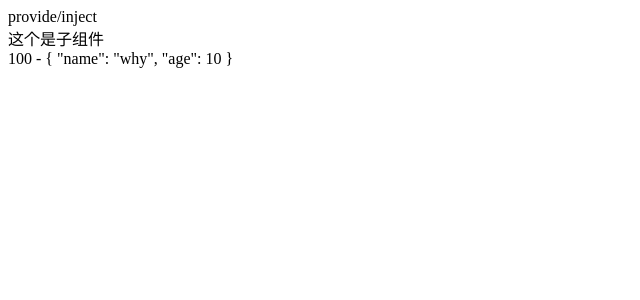
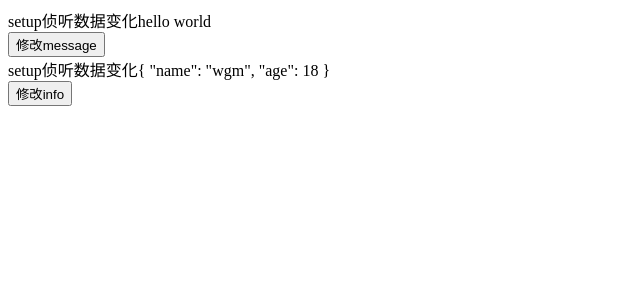
Before and after one commit to wgm0813/setup-demo, a Vue app: page / in a window 1280 px wide. Shown: the top 300 px of the page, without its empty margins (0-640 px from the left). Built offline with nearby package versions, Linux system fonts and the light colour scheme.

Commit message:
setup侦听数据变化watch

```diff
--- /dev/null
+++ b/src/09_Setup侦听数据变化/App.vue
@@ -0,0 +1,52 @@
+<template>
+  <div>setup侦听数据变化{{ message }}</div>
+  <button @click="message = '你好'">修改message</button>
+  <div>setup侦听数据变化{{ info }}</div>
+  <button @click="info.name = '杨幂'">修改info</button>
+</template>
+
+<script>
+import {reactive, ref, watch}from 'vue'
+export default {
+  // vue2
+  // data(){ return { message: '' } },
+  // watch:{ message(newvalue,oldvalue){} }
+
+
+  // vue3
+  setup(){
+    // 定义数据
+    const message = ref('hello world')
+    const info = reactive({
+      name: 'wgm',
+      age:18
+    })
+
+    // 侦听数据变化
+    watch(message,(newValue, oldValue) =>{
+      console.log('1',newValue,oldValue)
+    })
+    watch(info,(newValue,oldValue) => {
+      // 这两个引用同一个地址，所以值一样，对象
+      console.log('2',newValue,oldValue)
+    }, {
+      immediate: true,//默认先执行一次侦听
+      deep: true//深度监听，默认true
+    })
+
+    //监听reactive数据变化后，获取普通对象
+    // watch(() => info,(newValue,oldValue) => {
+    watch(() => ({...info}),(newValue,oldValue) => {
+      console.log('3',newValue,oldValue)
+    },{
+      immediate:true,
+      deep:true
+    })
+    return {message,info}
+  }
+}
+</script>
+
+<style>
+
+</style>
--- a/src/main.js
+++ b/src/main.js
@@ -7,6 +7,7 @@ import { createApp } from 'vue'
 // import App from './05_Setup中computed/App'
 // import App from './06_Setup中ref引入元素/App'
 // import App from './07_Setup生命周期函数/App'
-import App from './08_Setup-Provide-Inject/App'
+// import App from './08_Setup-Provide-Inject/App'
+import App from './09_Setup侦听数据变化/App'
 
 createApp(App).mount('#app')
```
